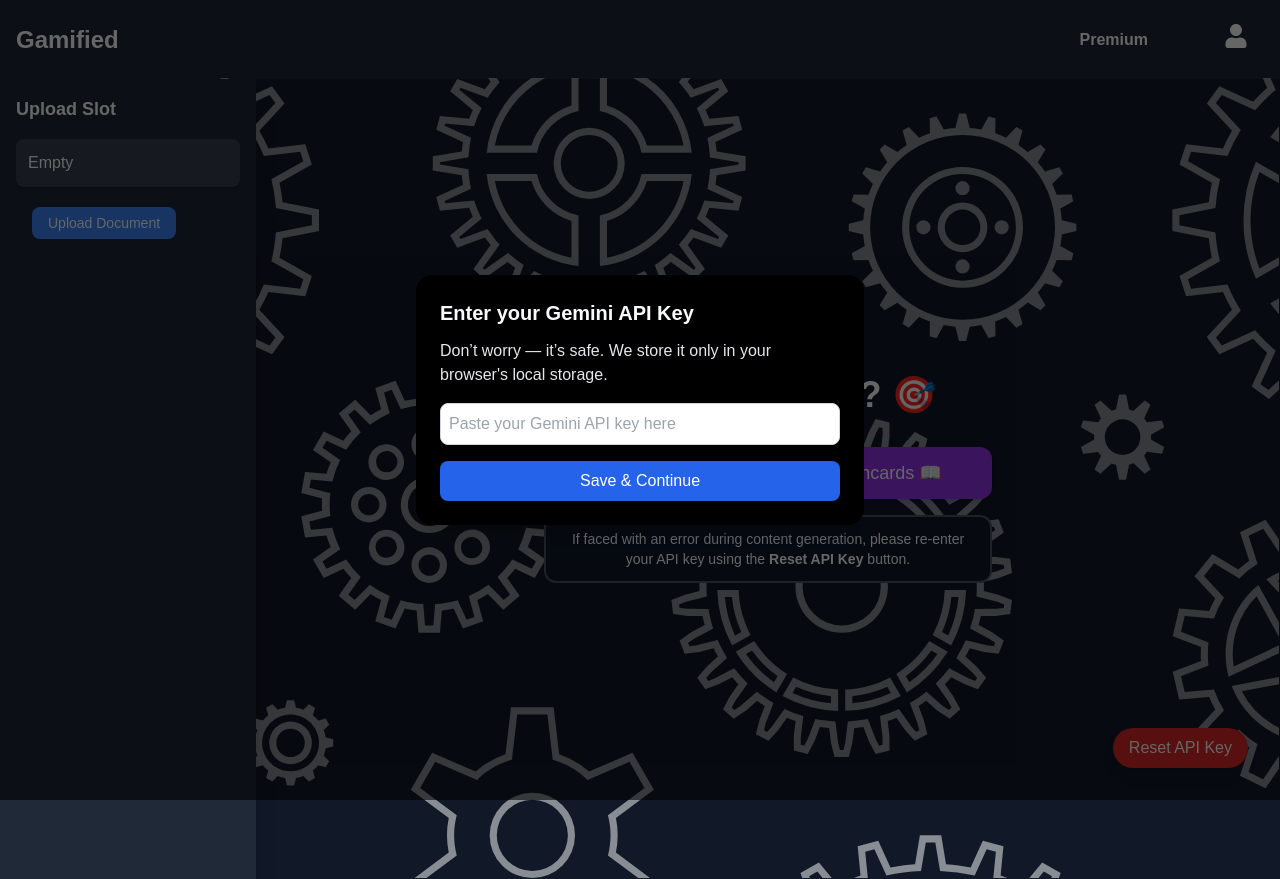
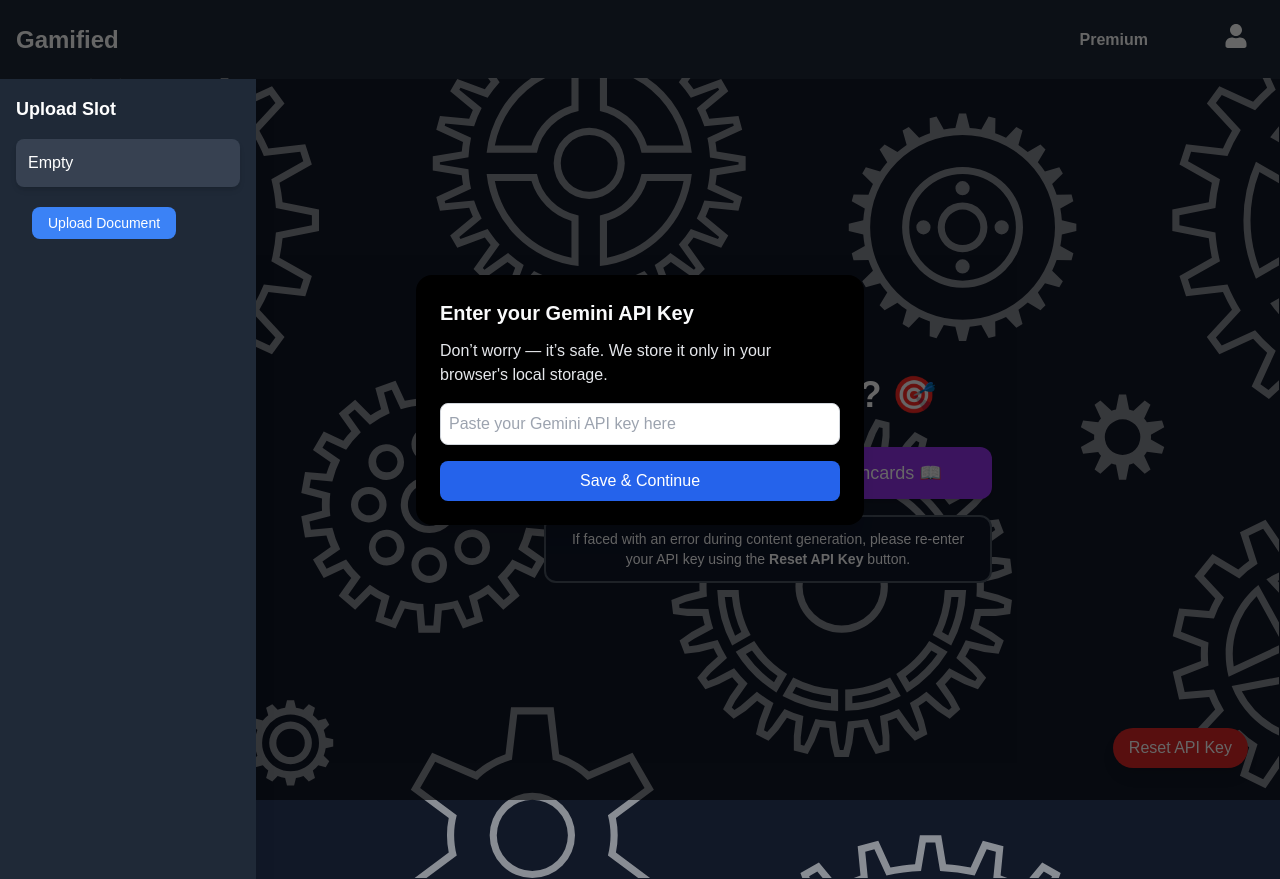
Before and after one commit to Kaift4/gamified, a Next.js app: page /quiz in a window 1280 px wide. Built offline with nearby package versions, Linux system fonts and the light colour scheme; no server answers.

Commit message:
toggle barchecks

```diff
--- a/app/quiz/page.js
+++ b/app/quiz/page.js
@@ -86,7 +86,7 @@ export default function QuizPage() {
 
       {/* Sidebar Toggle Button */}
       <button
-        className="absolute top-4 left-4 md:hidden bg-gray-700 text-white px-4 py-2 rounded-lg shadow-lg hover:bg-gray-600 transition z-[100]"
+        className="absolute top-4 left-4 md:hidden bg-gray-700 text-white px-4 py-2 rounded-lg shadow-lg hover:bg-gray-600 transition z-[50]"
         onClick={() => setSidebarOpen(true)}
       >
         ☰
@@ -94,7 +94,7 @@ export default function QuizPage() {
 
       {/* Sidebar */}
       <aside
-        className={`w-64 bg-gray-800 text-white p-4 shadow-xl transform md:translate-x-0 transition-transform ${
+        className={`w-64 bg-gray-800 text-white p-4 shadow-xl z-50 transform md:translate-x-0 transition-transform ${
           sidebarOpen ? "translate-x-0" : "-translate-x-full"
         } md:relative md:block fixed h-full z-30 flex flex-col`}
       >
```
